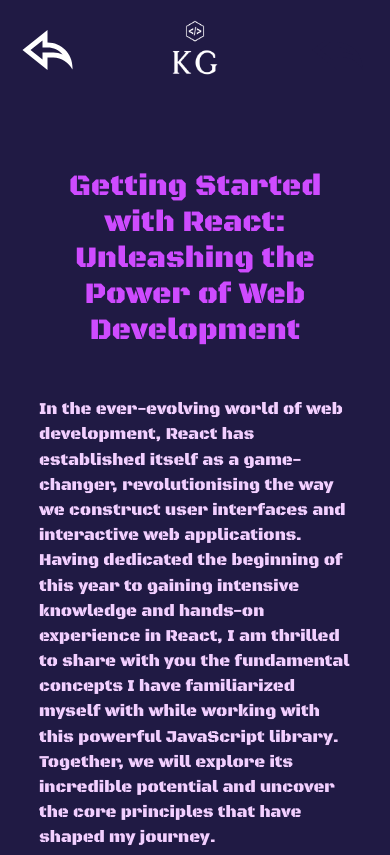
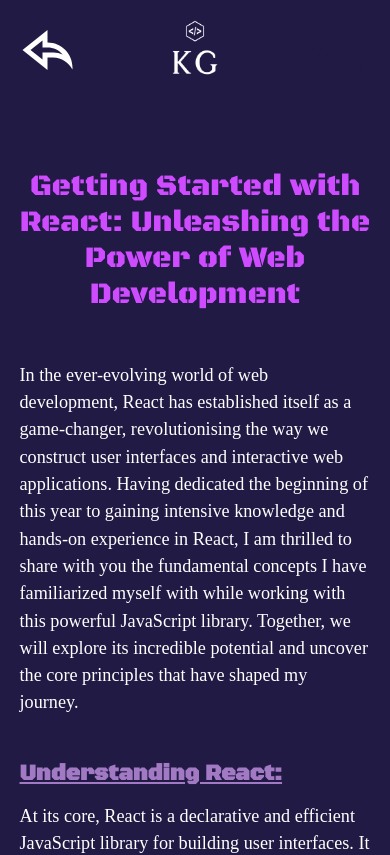
Before and after one commit to keenangee/portfolio-react, a React (Create React App) app: page /blog/1 in a window 390 px wide. Shown: the top 855 px of the page. Built offline with nearby package versions, Linux system fonts and the light colour scheme; a web font is replaced by a local one.

Commit message:
style changes to blogPost text

```diff
--- a/src/components/BlogPost.tsx
+++ b/src/components/BlogPost.tsx
@@ -17,7 +17,10 @@
 
   return (
     <>
-      <div ref={containerRef} className=" px-[10vw] pt-[20vh] pb-[10vh]">
+      <div
+        ref={containerRef}
+        className="px-[5vw] sm:px-[10vw] pt-[20vh] pb-[10vh]"
+      >
         <h1 className="text-3xl text-center pb-10 text-primary">
           {blog?.title}
         </h1>
--- a/src/index.css
+++ b/src/index.css
@@ -51,5 +51,7 @@
 
 .blog_post p {
   margin: 0.5em 0 0.5em 0;
-  font-size: 1.2em;
+  font-size: 1.3em;
+  font-family: "Times New Roman", Times, serif;
+  color: white;
 }
```
